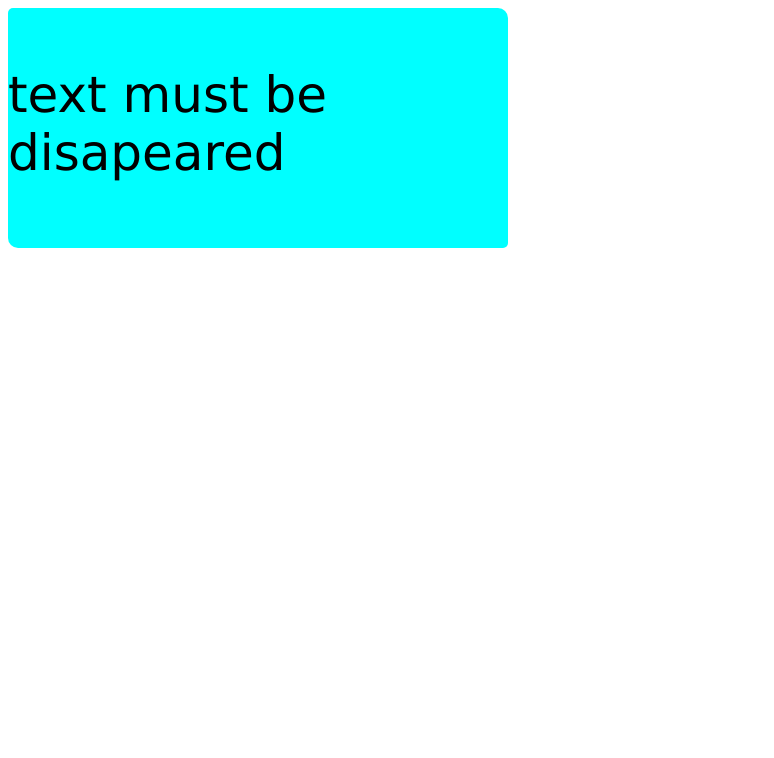
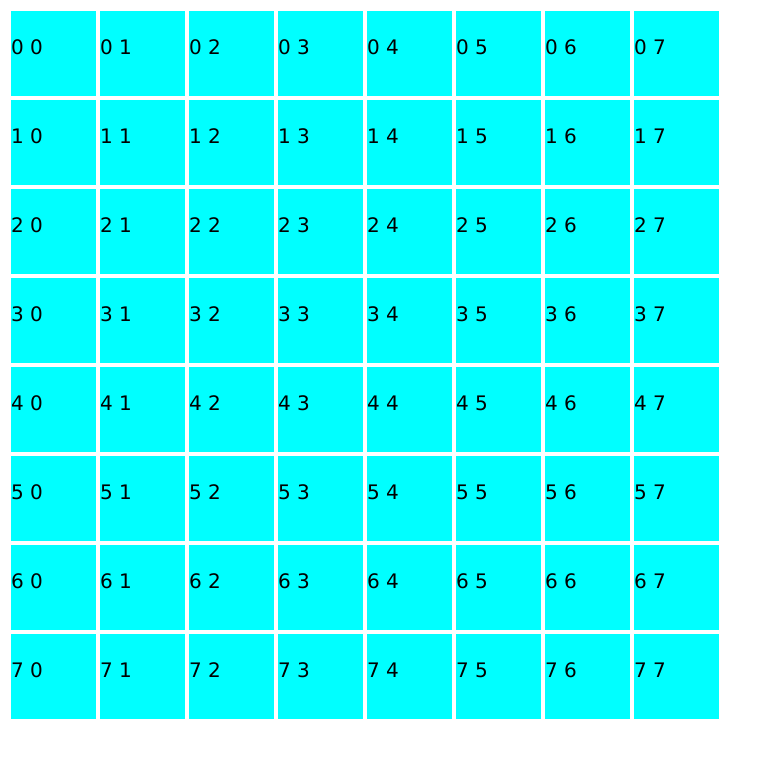
Before and after one commit to wrongNeighborhood/draw_grid, a plain HTML site: page index.html in a window 1280 px wide. Shown: the whole page, without its empty margins (0-774 px from the left). Drawn offline with nearby package versions, Linux system fonts and the light colour scheme.

Commit message:
Таблица 8 на 8

```diff
--- a/index.html
+++ b/index.html
@@ -6,8 +6,14 @@
 		<link rel="stylesheet" type="text/css" href="mystyle.css">
 	</head>
 	<body>
-		<div>
-			<p><br>text must be disapeared</p>
+		<div class="wrapper">
+		<!--
+			<div class="brick">
+				<p><br>text must be disapeared</p>
+			</div>
+			-->
+			<table></table>
 		</div>
+
 	</body>
 </html>
--- a/my_jq_functions.js
+++ b/my_jq_functions.js
@@ -1,5 +1,24 @@
 $(document).ready(function(){
-	$('div').click(function(){
+	var content = "<table>"
+	var size = 8;
+	/*var width = ($(document).width())*/;
+	/*var height = Math.floor($(document).height()/8);*/
+	/*$('.brick').css({"width":"85px","height":"85px"});*/
+	for(j=0;j<size;j++)
+	{
+		content += "<tr>"
+		for(i=0; i<size; i++)
+		{
+	    	content += '<td>' +
+	    	'<div class="brick"><p><br>'+j+' '+i+'</p></div>'
+	    	+'</td>';
+		}
+		content+="</tr>";
+	}
+	content += "</table>"
+	$('.wrapper').append(content);
+	$('.brick').click(function(){
 		$(this).hide();
-	})
+	});
+
 })
--- a/mystyle.css
+++ b/mystyle.css
@@ -1,11 +1,13 @@
-div {
-	width: 500px;
-	height: 240px;
+div .brick{
+	width: 85px;
+	height: 85px;
 	background-color: cyan;
-	border-top-right-radius: 10px;
-	border-top-left-radius: 5px;
-	border-bottom-left-radius: 10px;
-	border-bottom-right-radius: 5px;
-	font-size: 50px;
+	font-size: 20px;
 	font-family: Verdana;
+	/*display:block;*/
 }
+div .wrapper{
+	display: grid;
+	grid-template-columns: 240px 240px 24s0px;
+
+}
```
